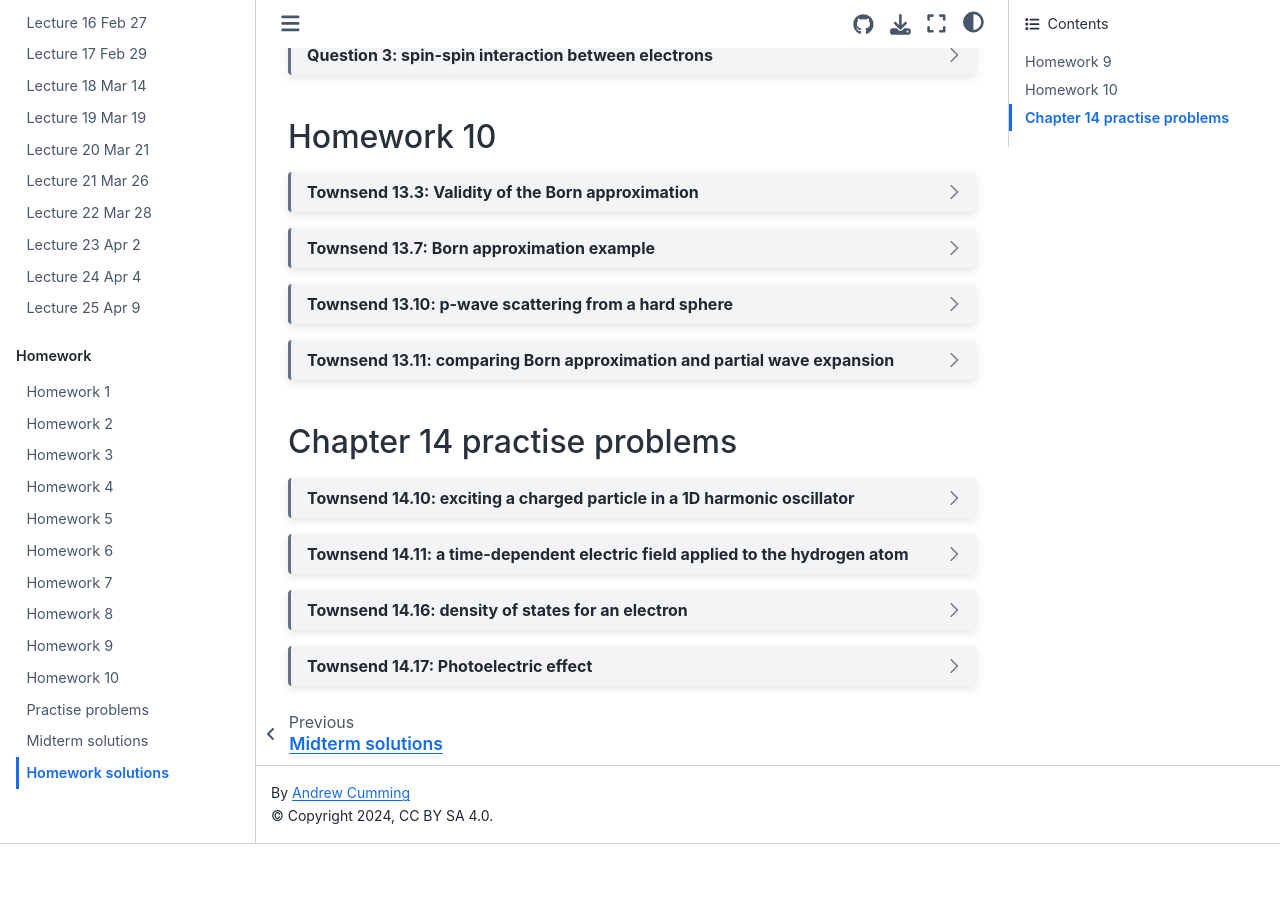
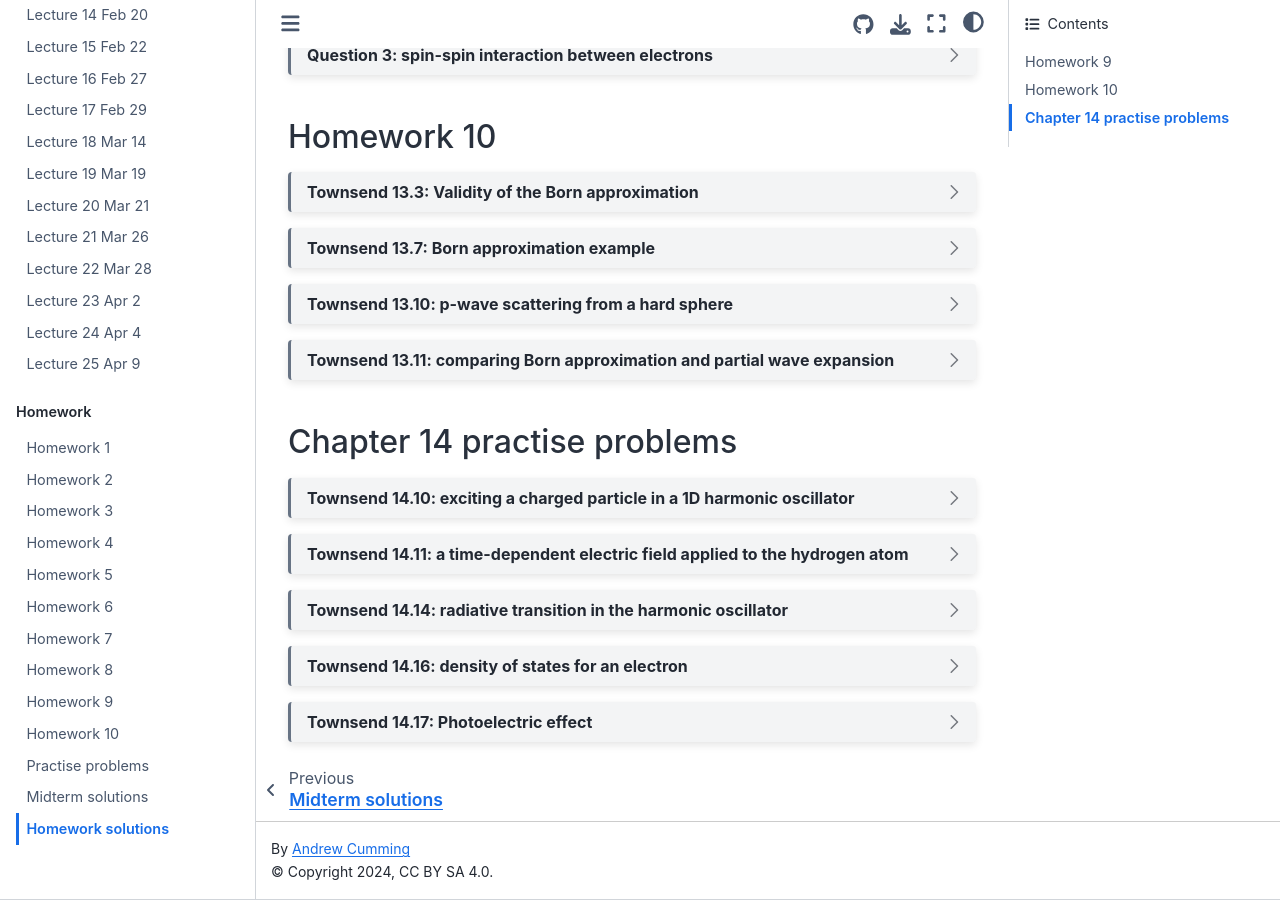
Before and after one commit to andrewcumming/phys457, a Jupyter Book: the page built from homework_solutions.md, in a window 1280 px wide and 900 px high, scrolled down 549 px. Built offline with Jupyter Book 1.0.4 settings and Sphinx 7.4.7 and the Sphinx Book theme 1.1.4, drawn with Linux system fonts in a browser that asks for light colours; before the commit the page ends 1393 px from its top, so only the background shows below that; part of the change alters nothing that is shown.

Commit message:
Add Townsend 14.14 to hw sols

````diff
--- a/homework_solutions.md
+++ b/homework_solutions.md
@@ -313,6 +313,59 @@ $$={e^2E_0^2\over \hbar^2} {2^{15}\over 3^{10}} a_0^2 {\tau^2\over 1 + (\omega_{
 ```
 
 
+
+
+```{dropdown} Townsend 14.14: radiative transition in the harmonic oscillator
+
+We're going from the initial state $\ket{i} = \ket{n=1}\ket{0}$ (first excited state of the oscillator, no photon) to final state $\ket{i} = \ket{n=0}\ket{1}$ (ground state of the oscillator, one photon). The calculation is similar to the decay of the hydrogen atom from 2p to 1s (lecture 25), but with different spatial integrals. The perturbing Hamiltonian is
+
+$$\hat{H}_1 = {e\over \mu} \hat{\mathbf{p}}\cdot\hat{\mathbf{A}}$$
+
+The density of states we need for the outgoing photon is
+
+$$g(E_f) = {V\omega^2d\Omega\over 8\pi^3 c^3\hbar}$$
+
+Then applying Fermi's Golden rule gives
+
+$$d\Gamma = {2\pi\over\hbar} {V\omega^2d\Omega\over 8\pi^3 c^3\hbar} {e^2\over\mu^2}{\hbar\over 2\epsilon_0\omega V} \left|\braket{n=0|\epsilon\cdot\hat{\mathbf{p}}|n=1}\right|^2$$
+
+where similarly to lecture 25 we've assumed $e^{ikr}\approx 1}$ (photon wavelength $\gg$ size of the oscillator).
+
+Simplifying the prefactor gives
+
+$${d\Gamma\over d\Omega} = {\alpha\omega\over 2\pi\mu^2c^2} \left|\braket{n=0|\epsilon\cdot\hat{\mathbf{p}}|n=1}\right|^2.$$
+
+Notice that this has the correct units ($\mathrm{s}^{-1}$).
+
+We actually have three different choices for the $\ket{n=1}$ state. In Cartesian coordinates, this corresponds to one of the three choices $\ket{n_x,n_y,n_z}=\ket{1,0,0}$, $\ket{0,1,0}$, or $\ket{0,0,1}$. Or in spherical coordinates we have the three states $\ket{\ell, m} = \ket{1,1}$, $\ket{1,0}$ or $\ket{1,-1}$. As with the hydrogen atom, the different states couple to different directions for the polarization vector $\epsilon$.
+
+The simplest way to evaluate the matrix element is to use Cartesian coordinates, i.e. write
+
+$$\epsilon\cdot\hat{\mathbf{p}} = \epsilon_x\hat{p}_x +  \epsilon_y\hat{p}_y +  \epsilon_z\hat{p}_z.$$
+
+Then we can write the momentum operator in terms of the ladder operators. For example, if we pick the starting state in Cartesian coordinates $\ket{1,0,0}$ (so $n_x=1$), then the only operator that couples this to the ground state $\ket{0,0,0}$ will involve the ladder operator in the $x$-direction, or the $\hat{p}_x$ term:
+
+$$\braket{0,0,0|\epsilon\cdot\hat{\mathbf{p}}|1,0,0} = \braket{0,0,0|\epsilon_x\hat{p}_x|1,0,0} = -i\sqrt{\mu\omega\hbar\over 2}\epsilon_x \braket{0,0,0|(\hat{a}_x - \hat{a}^\dagger_x)|1,0,0} = -i\sqrt{\mu\omega\hbar\over 2}\epsilon_x$$
+
+(using Townsend eq 7.13). The rate of decay for this state is then
+
+$${d\Gamma\over d\Omega} = {\alpha\omega\over 2\pi\mu^2c^2} {\mu\omega\hbar\over 2} \epsilon_x^2.$$
+
+We would get a similar answer for the other two states $n_y=1$ or $n_z=1$ but with the $\epsilon_x$ replaced by the other components of the polarization vector, $\epsilon_y$ or $\epsilon_z$ respectively. If we add up these three rates and divide by 3 we can get the average decay rate assuming there is no preferred initial state:
+
+$${d\Gamma\over d\Omega} = {1\over 3}{\alpha\omega\over 2\pi\mu^2c^2} {\mu\omega\hbar\over 2} (\epsilon_x^2+\epsilon_y^2+\epsilon_z^2) = {1\over 3}{\alpha\omega^2\hbar\over 4\pi\mu c^2}.$$
+
+We used the fact that the polarization vector is a unit vector (has unit length).
+This doesn't depend on the outgoing photon direction, so we can do the integral $\int d\Omega\rightarrow 4\pi$ to get the total decay rate
+
+$$\Gamma = {\alpha\omega^2\hbar\over 3\mu c^2}.$$
+
+The other way to do this would be to use spherical coordinates instead and look at the $\ket{\ell,m}$ states. Then you need to convert the $\hat{p}$ in the matrix element to $\hat{r}$ (lecture 25), expand $x$, $y$ and $z$ in terms of $Y_{\ell,m}$'s and do the angular and radial integrals. This is done in section 14.7 of Townsend (equations 14.157 to 14.166). In spherical coordinates, the decay of the $m=1$, $m=0$ or $m=-1$ states involves the polarization components $\epsilon_x+i\epsilon_y$, $\epsilon_z$ and $\epsilon_x-i\epsilon_y$ respectively, i.e. if you start in a state with $m\neq 0$, then the non-zero angular momentum in the initial state is carried away by a circularly-polarized photon. In the Cartesian treatment, we just have motion in one Cartesian direction so the states connect to linear-polarization in that direction.
+
+
+```
+
+
 ```{dropdown} Townsend 14.16: density of states for an electron
 
 Start with the phase space density in momentum space and transform into energy:
````
